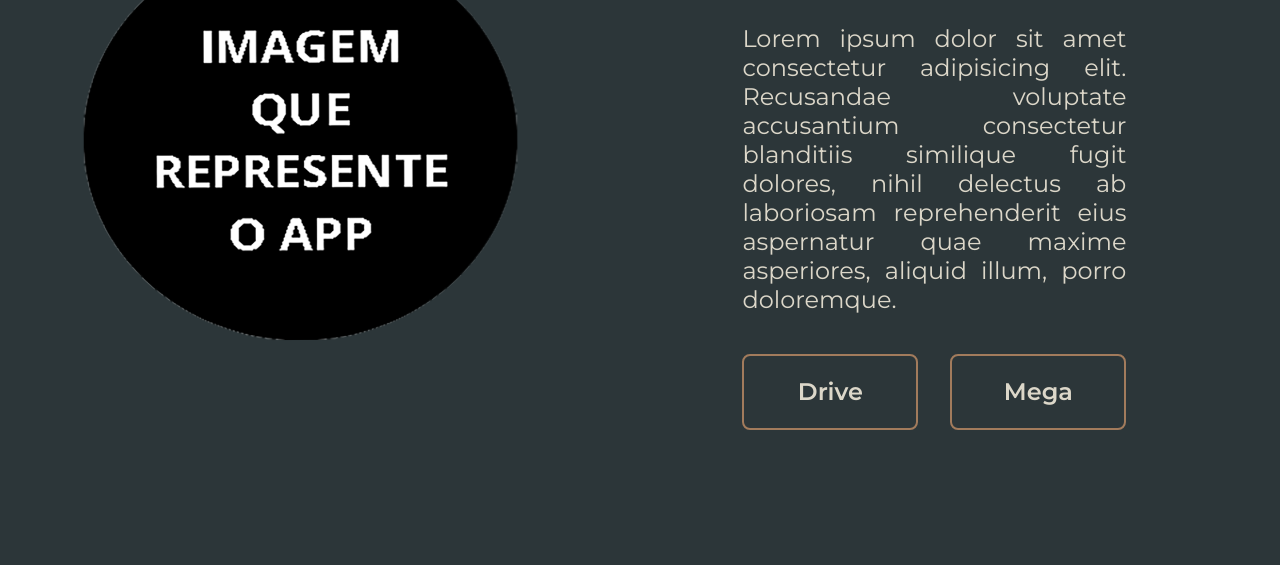
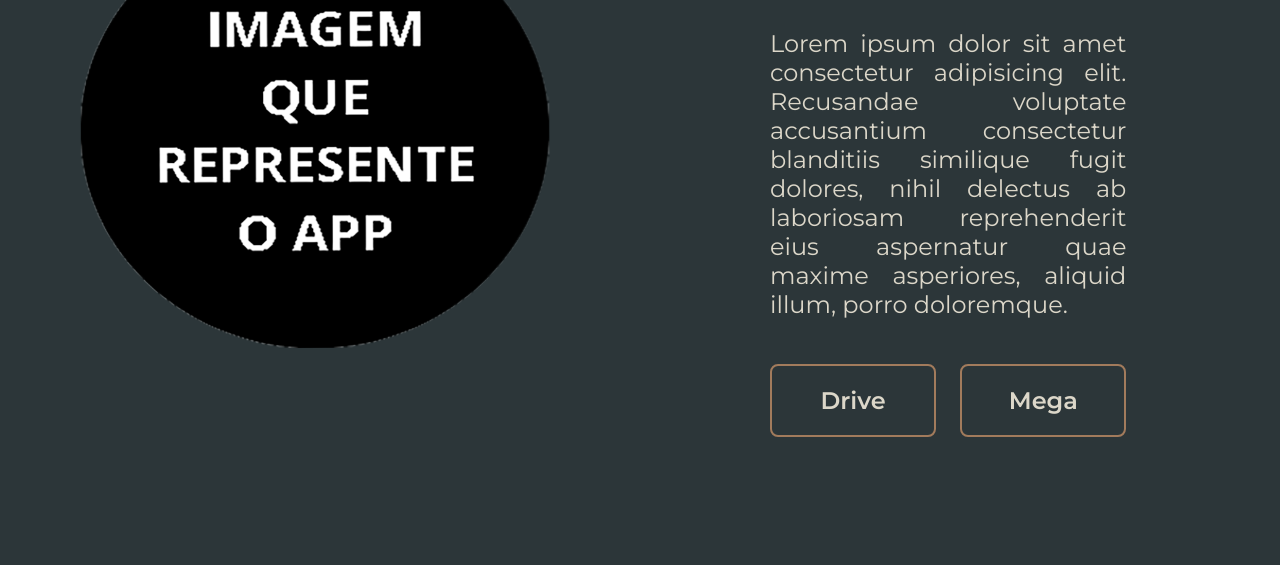
Before and after one commit to LypheS2/Brincando-Aprendendo, a plain HTML site: page index.html in a window 1280 px wide. Shown: the part 235-800 px from the top of the page. Drawn offline with nearby package versions, Linux system fonts and the light colour scheme.

Commit message:
trocando de % para px

```diff
--- a/index.html
+++ b/index.html
@@ -15,17 +15,17 @@
         </nav>
     </header>
     <main class="apresentacao">
-        <div class="div__apresentacao">
-            <img  class="apresentacao__imagem" src="assets/ImagemApp.png" alt="Imagem do App">
-        </div>
-        <div class="apresentacao__conteudo">
+        <section class="apresentacao__conteudo">
+                <img  class="apresentacao__imagem" src="assets/ImagemApp.png" alt="Imagem do App">
+            <div class="div__apresentacao__texto">
             <h1 class="apresentacao__conteudo__titulo">Brincando &<br>Aprendendo</h1>
             <p class="apresentacao__conteudo__texto">Lorem ipsum dolor sit amet consectetur adipisicing elit. Recusandae voluptate accusantium consectetur blanditiis similique fugit dolores, nihil delectus ab laboriosam reprehenderit eius aspernatur quae maxime asperiores, aliquid illum, porro doloremque.</p>
-        <div class="apresentacao__links">
-            <a class="apresentacao__links__navegacao" href="">Drive</a>
-            <a class="apresentacao__links__navegacao" href="">Mega</a>
-        </div>
-        </div>
+            <div class="apresentacao__link">
+            <a class="apresentacao__links" href="">Drive</a>
+            <a class="apresentacao__links" href="">Mega</a>
+            </div>
+            </div>
+        </section>
     </main>
     <footer>
 
--- a/stiles/style.css
+++ b/stiles/style.css
@@ -43,26 +43,32 @@ a:hover {
 
 .apresentacao {
     display: flex;
+    width: 100%;
     align-items: center;
     justify-content: space-between;
     gap: 82px;
 }
 
-.div__apresentacao{
-    width: 34%;
+.apresentacao__conteudo {
+    display: flex;
+    width: 100%;
+    flex-direction: row;
+    gap: 40px;
+    padding: 4% 12% 0% 0%;
 }
 
 .apresentacao__imagem {
-    width: 100%;
-    padding: 2% 0% 0% 19%;
+    width: 470px;
+    height: 440px;
+    padding: 15px 180px 50px 80px;
 }
 
-.apresentacao__conteudo {
+.div__apresentacao__texto{
     display: flex;
-    width: 30%;
     flex-direction: column;
-    gap: 40px;
-    padding: 4% 12% 0% 0%;
+    justify-content: right;
+    align-items: center;
+    gap: 45px;
 }
 
 .apresentacao__conteudo__titulo {
@@ -77,18 +83,20 @@ a:hover {
     text-align: justify;
 }
 
+.apresentacao__link {
+    display: flex;
+    width: auto;
+    flex-direction: row;
+    justify-content: space-between;
+    width: 100%;
+    gap: 24px;
+
+}
+
 .apresentacao__links {
     display: flex;
-    flex-direction: row;
-    align-items: center;
-    justify-content: space-between;
-    gap: 32px;
-}
-
-.apresentacao__links__navegacao {
-    display: flex;
     justify-content: center;
-    gap: 16px;
+    gap: 20px;
     border: 2px solid var(--cor-terciaria);
     width: 50%;
     text-align: center;
@@ -96,10 +104,21 @@ a:hover {
     font-size: 1.5rem;
     font-weight: 600;
     text-decoration: none;
-    padding: 21.5px 0;
+    padding: 20px 0;
     color: var(--cor-secundaria);
     font-family: var(--fonte-secundaria);
 }
+.apresentacao__motivos {
+    display: flex;
+    justify-content: center;
+}
+
+
+
+
+
+
+
 
 .rodape {
     padding: 24px;
@@ -109,22 +128,3 @@ a:hover {
     font-family: var(--fonte-secundaria);
     font-size: 1.5rem;
 }
-
-@media (max-width: 1200px) {
-    .cabecalho {
-        display: flex;
-        padding: 10% 0% 0% 9%;
-    }
-    .apresentacao {
-        display: flex;
-        flex-direction: column;
-        padding: 5%;
-        justify-content: center;
-        align-items: center;
-    }
-
-    .apresentacao__conteudo {
-        width: auto;
-        display: flex;
-    }
-}
```
